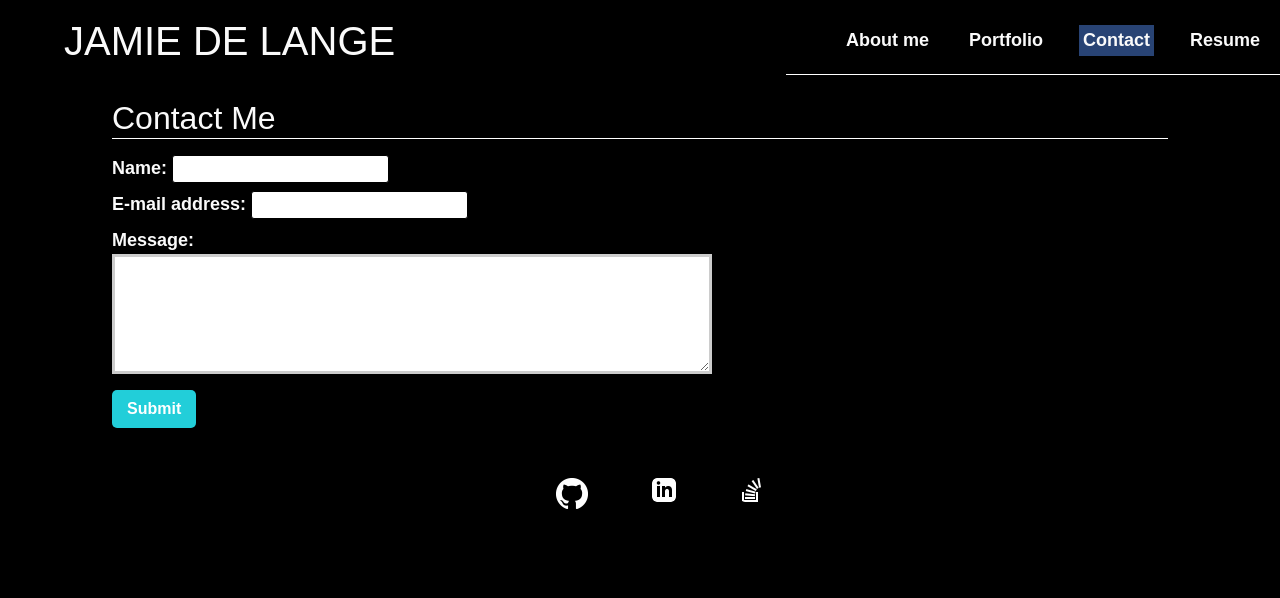
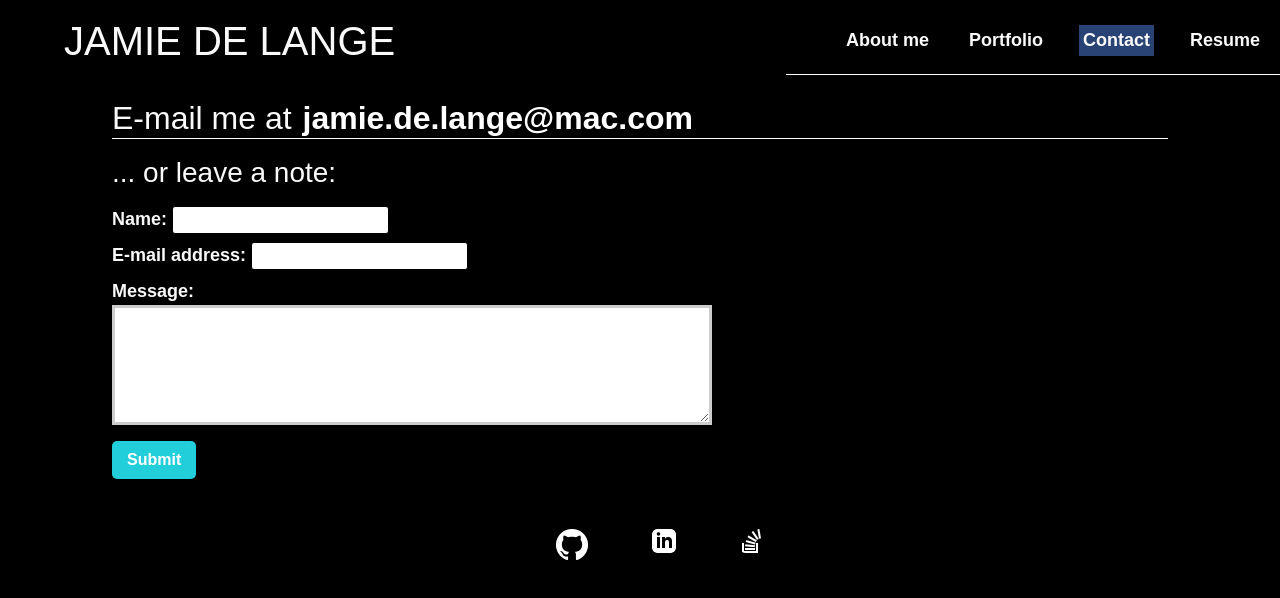
Before and after one commit to jamiedelange/portfolio-react, a React (Create React App) app: page / in a window 1280 px wide. Both pictures are taken after a click on the item "Contact". Shown: the top 598 px of the page. Built offline with nearby package versions, Linux system fonts and the light colour scheme.

Commit message:
update contact page

```diff
--- a/src/components/Contact/index.js
+++ b/src/components/Contact/index.js
@@ -33,7 +33,8 @@ function ContactForm() {
 
     return (
         <section className="form-box">
-            <h2 className="contact-header">Contact Me</h2>
+            <h2 className="contact-header">E-mail me at <a href="mailto:jamie.de.lange@mac.com">jamie.de.lange@mac.com</a></h2>
+            <h3 className="contact-header">... or leave a note:</h3>
             <form id="contact-form" onSubmit={handleSubmit}>
                 <div className="contact-field-div">
                     <label htmlFor="name">Name: </label>
```
